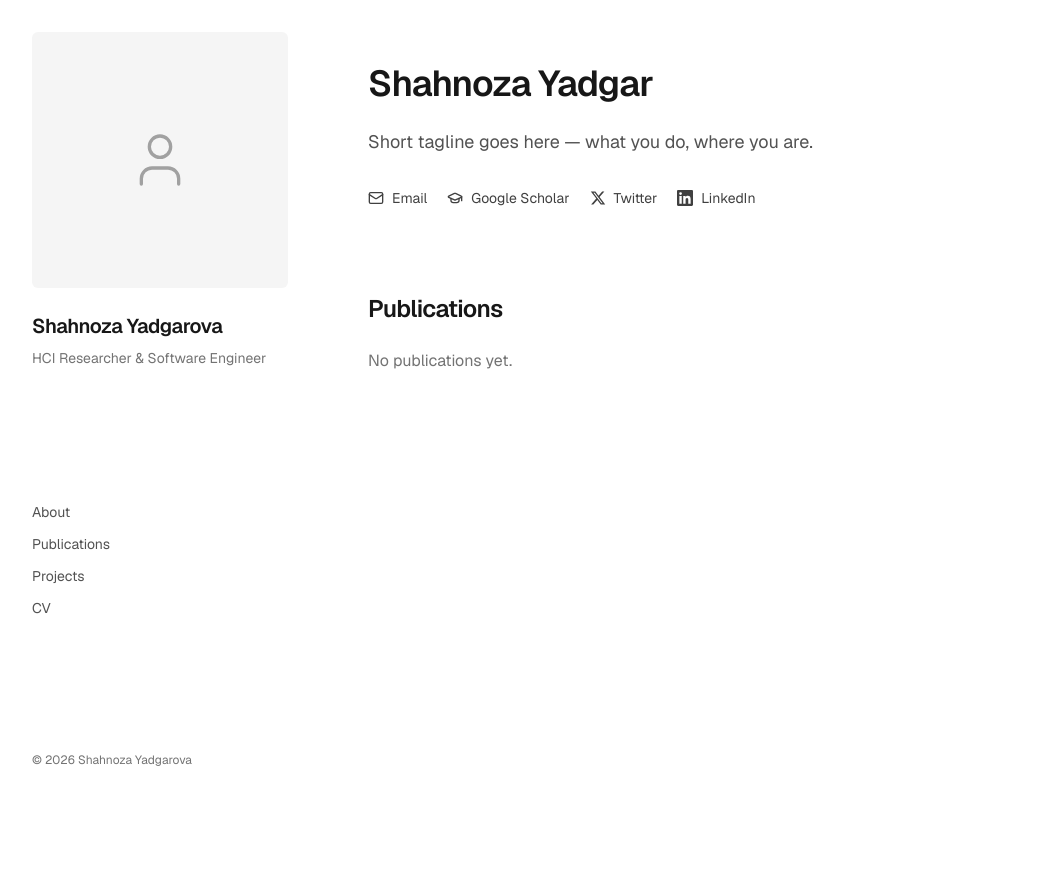
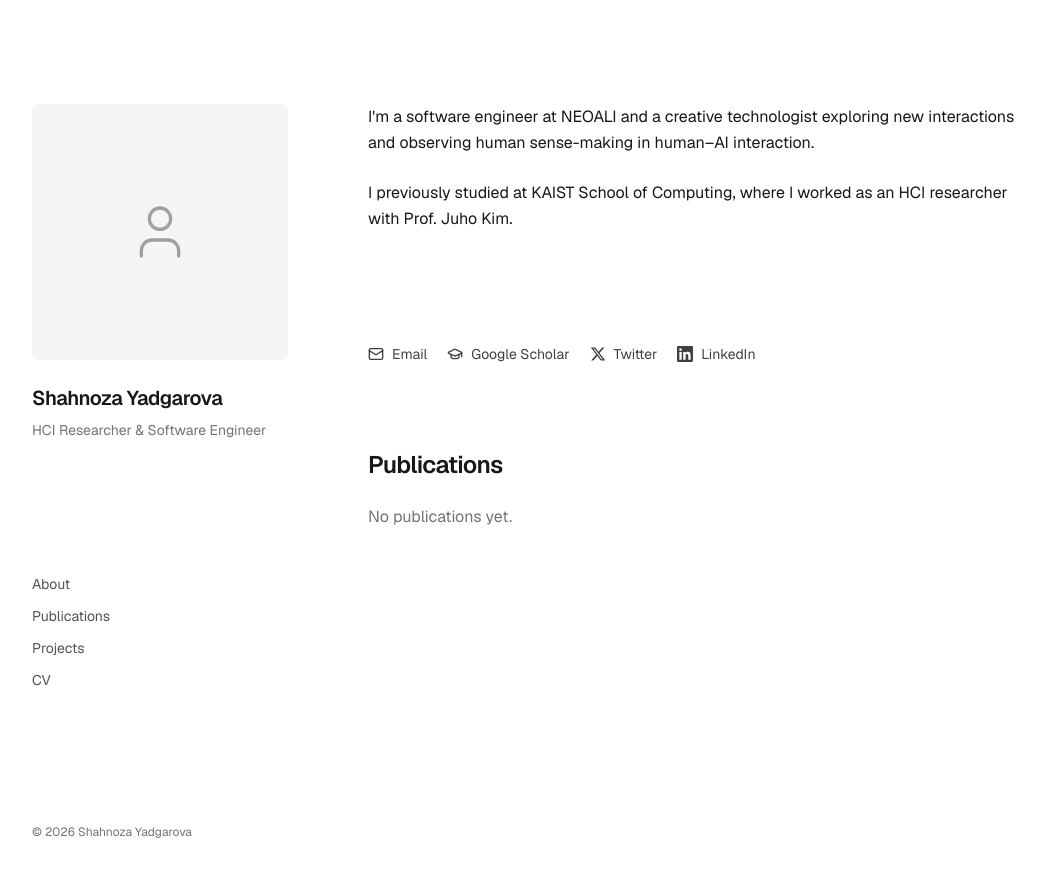
Before and after one commit to shahnozayadgar/noza, a Next.js app: page / in a window 1280 px wide. Shown: the whole page, without its empty margins (64-1109 px from the left). Before the commit the page ends 800 px from the top, so only its background shows below. Built offline with nearby package versions, Linux system fonts and the light colour scheme.

Commit message:
feat(home): add real bio content and adjust layout spacing
Replaces name/tagline placeholder with two bio paragraphs (NEOALI
software engineer, KAIST HCI researcher with Prof. Juho Kim).
Tweaks body top padding and main vertical padding for the two-column
layout.

```diff
--- a/app/layout.tsx
+++ b/app/layout.tsx
@@ -29,9 +29,9 @@ export default function RootLayout({
       lang="en"
       className={`${geistSans.variable} ${geistMono.variable} h-full scroll-smooth antialiased`}
     >
-      <body className="flex min-h-full flex-col bg-white px-6 text-neutral-900 lg:flex-row lg:px-16">
+      <body className="flex min-h-full flex-col bg-white px-6 pt-6 text-neutral-900 lg:flex-row lg:px-16 lg:pt-18">
         <Header />
-        <main className="w-full max-w-3xl flex-1 py-12 lg:py-16 lg:pl-12">
+        <main className="w-full max-w-3xl flex-1 pb-12 lg:pt-8 lg:pb-16 lg:pl-12">
           {children}
         </main>
         <Analytics />
--- a/app/page.tsx
+++ b/app/page.tsx
@@ -36,13 +36,16 @@ export default function HomePage() {
     <FadeIn>
       <div className="max-w-2xl space-y-20">
         <section id="about" className="scroll-mt-16 space-y-6">
-          <h1 className="text-4xl font-semibold tracking-tight">
-            Shahnoza Yadgar
-          </h1>
-          <h2 className="text-lg text-neutral-600">
-            Short tagline goes here — what you do, where you are.
-          </h2>
-          <ul className="flex flex-wrap gap-x-5 gap-y-3 pt-2">
+          <p className="text-md leading-relaxed text-neutral-900">
+            I&apos;m a software engineer at NEOALI and a creative technologist
+            exploring new interactions and observing human sense-making in
+            human–AI interaction.
+          </p>
+          <p className="text-md leading-relaxed text-neutral-900">
+            I previously studied at KAIST School of Computing, where I worked
+            as an HCI researcher with Prof. Juho Kim.
+          </p>
+          <ul className="flex flex-wrap gap-x-5 gap-y-3 pt-22">
             {contacts.map(({ label, href, icon: Icon }) => (
               <li key={label}>
                 <a
```
